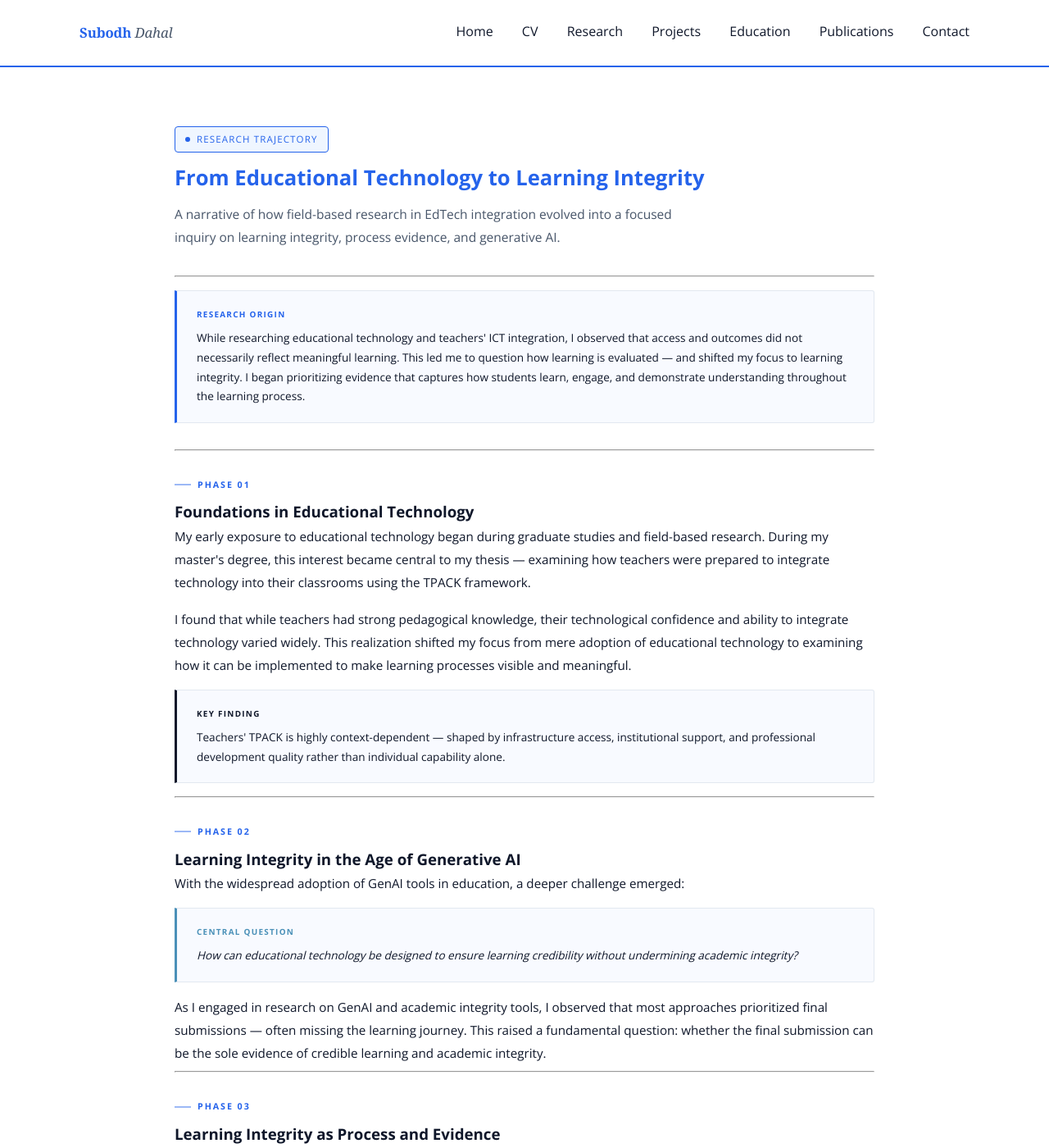
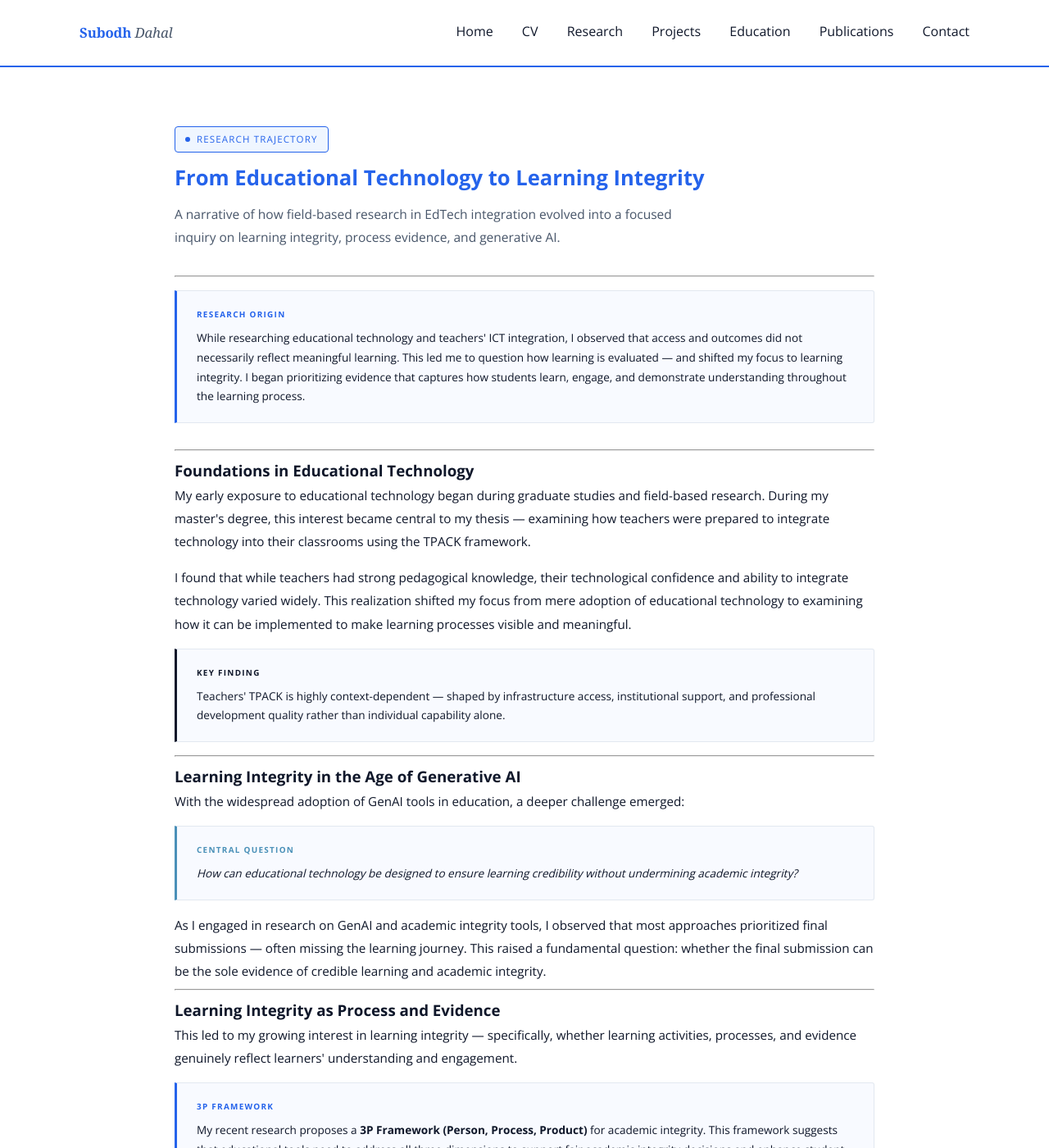
Before and after one commit to dahalsubodh/dahalsubodh.github.io, a Jekyll site: the page built from research.md, in a window 1280 px wide and 1400 px high. Shown: the whole window at 82% size. Built offline with Jekyll 4.4.1, drawn with Linux system fonts in a browser that asks for light colours; some of the changed text lies outside the part shown.

Commit message:
Update research.md

```diff
--- a/research.md
+++ b/research.md
@@ -24,7 +24,6 @@ layout: default
 ---
 
 <!-- ================= SECTION 1 ================= -->
-<div class="section-label">Phase 01</div>
 <h3>Foundations in Educational Technology</h3>
 
 <p style="font-size:0.95rem; line-height:1.85; color:var(--color-text-main); margin-bottom:1rem;">
@@ -43,7 +42,6 @@ I found that while teachers had strong pedagogical knowledge, their technologica
 ---
 
 <!-- ================= SECTION 2 ================= -->
-<div class="section-label">Phase 02</div>
 <h3>Learning Integrity in the Age of Generative AI</h3>
 
 <p style="font-size:0.95rem; line-height:1.85; color:var(--color-text-main); margin-bottom:1rem;">
@@ -62,7 +60,6 @@ As I engaged in research on GenAI and academic integrity tools, I observed that
 ---
 
 <!-- ================= SECTION 3 ================= -->
-<div class="section-label">Phase 03</div>
 <h3>Learning Integrity as Process and Evidence</h3>
 
 <p style="font-size:0.95rem; line-height:1.85; color:var(--color-text-main); margin-bottom:1rem;">
@@ -92,8 +89,7 @@ This led to my growing interest in learning integrity — specifically, whether
 ---
 
 <!-- ================= SECTION 4 ================= -->
-<div class="section-label">Knowledge Sharing</div>
-<h3>International Dissemination</h3>
+<h3>Knowledge Sharing</h3>
 
 <p style="font-size:0.95rem; line-height:1.85; color:var(--color-text-main); margin-bottom:1.25rem;">
 I have shared this work through workshops and presentations in both national and international settings — including at <a href="https://ace.iafor.org/ace2024/#conference-theme">ACE 2024</a> (Tokyo) and <a href="https://www.nelta.org.np/conference/30">NELTA 2026</a> (Kathmandu). These experiences have further shaped my perspective on designing educational technology that supports reflection, enables formative feedback, and generates credible learning evidence.
```
